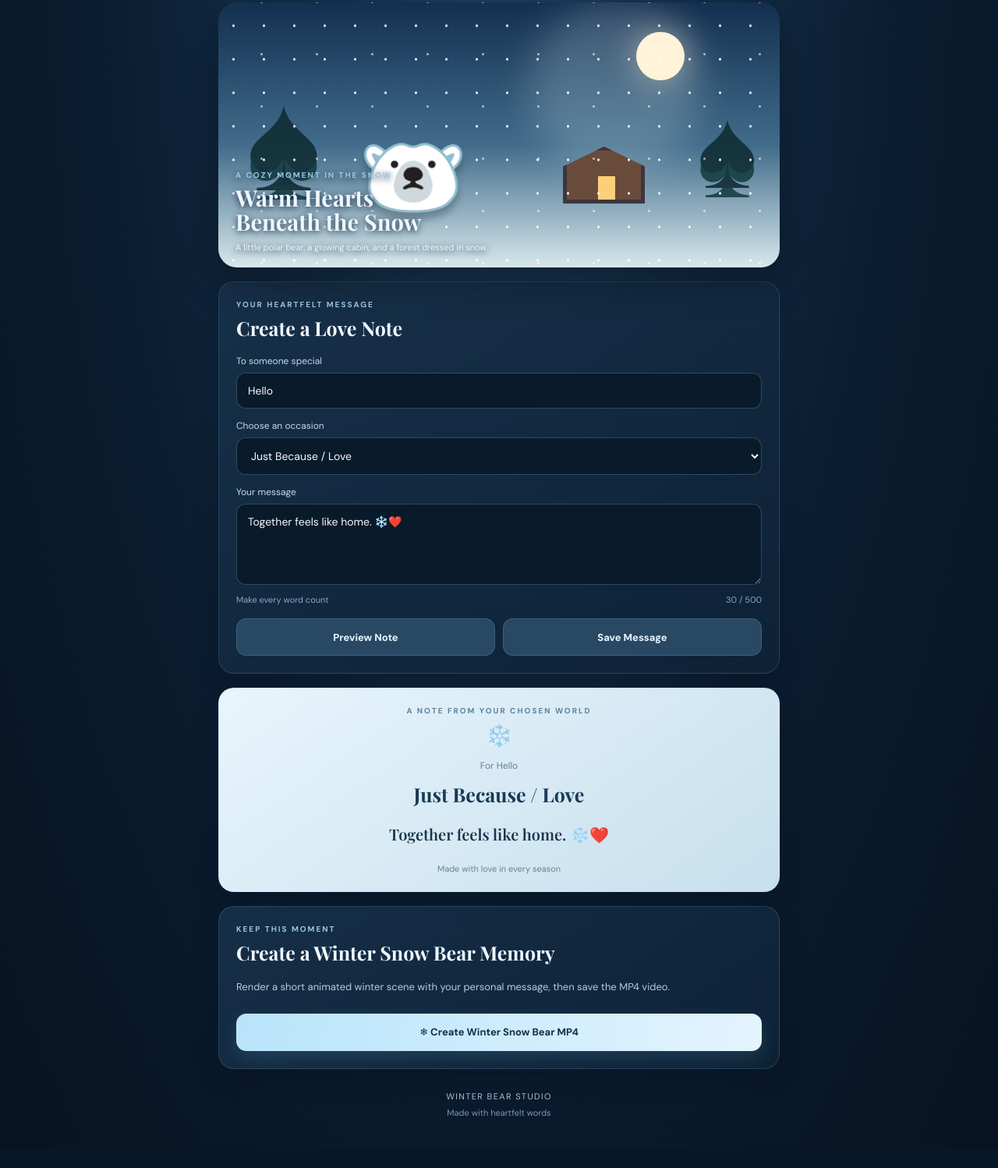
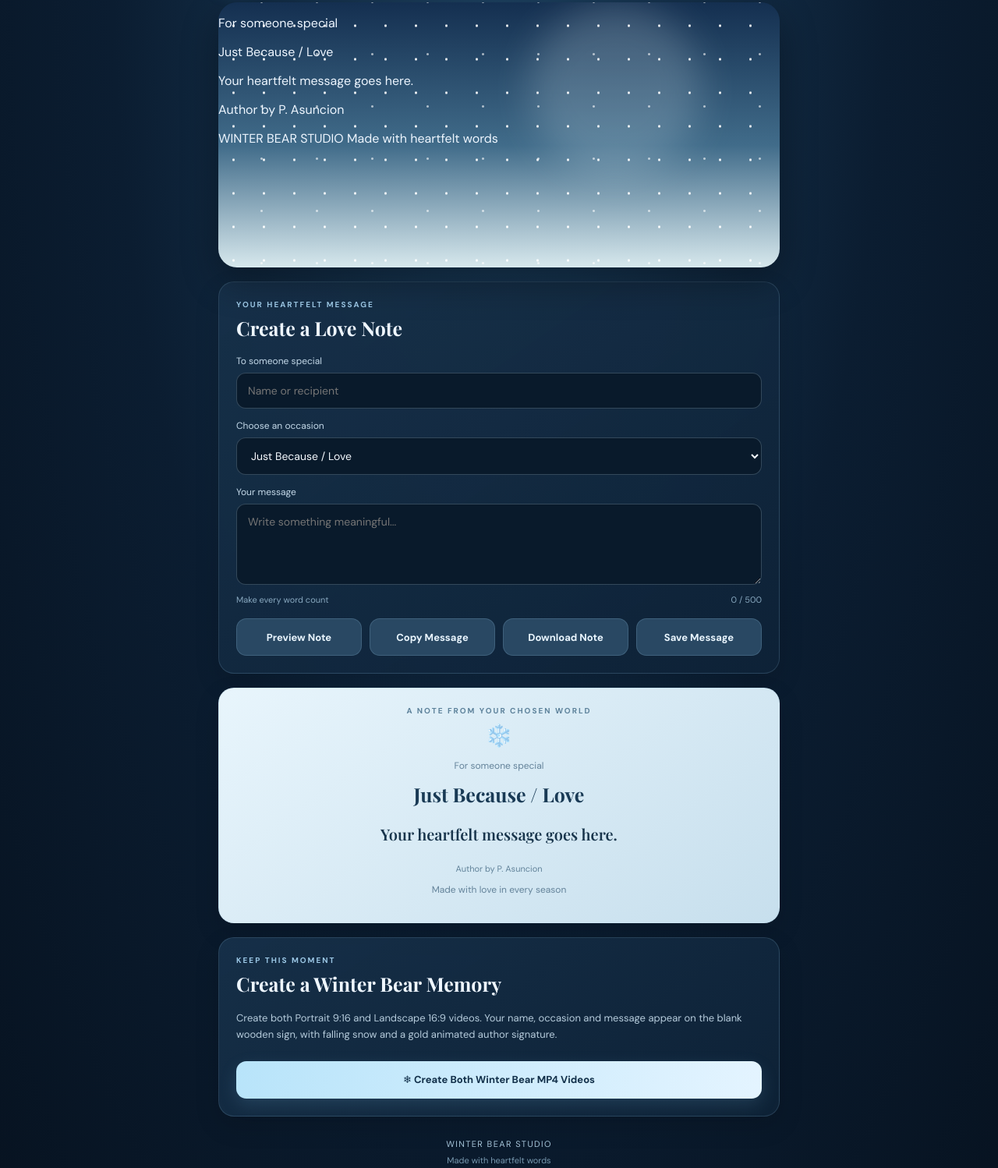
Before and after one commit to philipasuncion6-tech/WINTER-BEAR-STUDIO, a website built with Vite: page index.html in a window 1280 px wide. Shown: the part 95-1593 px from the top of the page at 78% size. Before the commit the page ends 1569 px from the top, so only its background shows below. Built offline with nearby package versions, Linux system fonts and the light colour scheme.

Commit message:
Update Winter Bear Studio main page

```diff
--- a/index.html
+++ b/index.html
@@ -1,3 +1,4 @@
+
 <!doctype html>
 <html lang="en">
 <head>
@@ -12,46 +13,101 @@
   <main class="app-shell">
     <header class="topbar">
       <div class="brand-mark">❄</div>
-      <div><p class="eyebrow">A LITTLE NOTE • A LASTING MEMORY</p><h1>WINTER BEAR <span>STUDIO</span></h1></div>
+      <div>
+        <p class="eyebrow">A LITTLE NOTE • A LASTING MEMORY</p>
+        <h1>WINTER BEAR <span>STUDIO</span></h1>
+      </div>
     </header>
 
-    <section class="hero scene-card" aria-label="Winter Bear scene">
-      <div class="scene-glow"></div><div class="moon"></div>
-      <div class="pine pine-one">♠</div><div class="pine pine-two">♠</div><div class="cabin"><span>▰</span><i></i></div>
-      <div class="bear" aria-label="Polar bear">🐻‍❄️</div>
+    <section class="hero scene-card" aria-label="Personalized Winter Bear scene">
+      <div class="scene-glow"></div>
       <div class="snow-layer"></div>
-      <div class="hero-copy"><p class="eyebrow">A COZY MOMENT IN THE SNOW</p><h2>Warm Hearts<br> Beneath the Snow</h2><p>A little polar bear, a glowing cabin, and a forest dressed in snow.</p></div>
+      <div class="preview-sign-content" aria-live="polite">
+        <p id="previewTo" class="preview-sign-to">Someone special</p>
+        <p id="previewOccasion" class="preview-sign-occasion">Just Because / Love</p>
+        <p id="previewMessage" class="preview-sign-message">Your heartfelt message goes here.</p>
+        <p class="preview-sign-author">Author by P. Asuncion</p>
+      </div>
+      <div class="hero-brand">
+        WINTER BEAR STUDIO
+        <span>Made with heartfelt words</span>
+      </div>
     </section>
 
     <section class="panel">
-      <p class="eyebrow">YOUR HEARTFELT MESSAGE</p><h2>Create a Love Note</h2>
+      <p class="eyebrow">YOUR HEARTFELT MESSAGE</p>
+      <h2>Create a Love Note</h2>
+
       <label for="recipient">To someone special</label>
-      <input id="recipient" maxlength="60" value="Hello" placeholder="Name or recipient">
+      <input id="recipient" maxlength="60" value="" placeholder="Name or recipient">
+
       <label for="occasion">Choose an occasion</label>
-      <select id="occasion"><option>Just Because / Love</option><option>Birthday</option><option>Anniversary</option><option>Thank You</option><option>Thinking of You</option><option>Christmas / Holiday</option></select>
+      <select id="occasion">
+        <option>Just Because / Love</option>
+        <option>Birthday</option>
+        <option>Anniversary</option>
+        <option>Thank You</option>
+        <option>Thinking of You</option>
+        <option>Christmas / Holiday</option>
+      </select>
+
       <label for="message">Your message</label>
-      <textarea id="message" maxlength="500" placeholder="Write something meaningful...">Together feels like home. ❄️❤️</textarea>
-      <div class="counter"><span>Make every word count</span><span id="count">29 / 500</span></div>
-      <div class="button-row"><button class="button secondary" id="previewBtn">Preview Note</button><button class="button secondary" id="saveNoteBtn">Save Message</button></div>
+      <textarea id="message" maxlength="500" placeholder="Write something meaningful..."></textarea>
+
+      <div class="counter">
+        <span>Make every word count</span>
+        <span id="count">0 / 500</span>
+      </div>
+
+      <div class="button-row editor-actions">
+        <button class="button secondary" id="previewBtn" type="button">Preview Note</button>
+        <button class="button secondary" id="copyBtn" type="button">Copy Message</button>
+        <button class="button secondary" id="downloadBtn" type="button">Download Note</button>
+        <button class="button secondary" id="saveNoteBtn" type="button">Save Message</button>
+      </div>
     </section>
 
     <section class="panel note-panel" id="notePanel">
-      <p class="eyebrow">A NOTE FROM YOUR CHOSEN WORLD</p><div class="note-icon">❄️</div>
-      <p class="note-to" id="previewTo">For Hello</p><h2 id="previewOccasion">Just Because / Love</h2>
-      <p class="note-message" id="previewMessage">Together feels like home. ❄️❤️</p>
-      <p class="signature">Made with love in every season</p>
+      <p class="eyebrow">A NOTE FROM YOUR CHOSEN WORLD</p>
+      <div class="note-icon">❄️</div>
+      <p class="note-to" id="notePreviewTo">For someone special</p>
+      <h2 id="notePreviewOccasion">Just Because / Love</h2>
+      <p class="note-message" id="notePreviewMessage">Your heartfelt message goes here.</p>
+      <p class="signature">Author by P. Asuncion</p>
+      <p class="note-to">Made with love in every season</p>
     </section>
 
     <section class="panel export-panel">
-      <p class="eyebrow">KEEP THIS MOMENT</p><h2>Create a Winter Snow Bear Memory</h2>
-      <p>Render a short animated winter scene with your personal message, then save the MP4 video.</p>
-      <button class="button primary" id="createVideoBtn">❄ Create Winter Snow Bear MP4</button>
-      <div class="progress-wrap" id="progressWrap" hidden><div class="progress-track"><div id="progressBar"></div></div><p id="status" role="status">Preparing your winter memory…</p></div>
+      <p class="eyebrow">KEEP THIS MOMENT</p>
+      <h2>Create a Winter Bear Memory</h2>
+      <p>
+        Create both Portrait 9:16 and Landscape 16:9 videos.
+        Your name, occasion and message appear on the blank wooden sign,
+        with falling snow and a gold animated author signature.
+      </p>
+
+      <button class="button primary" id="createVideoBtn">
+        ❄ Create Both Winter Bear MP4 Videos
+      </button>
+
+      <div class="progress-wrap" id="progressWrap" hidden>
+        <div class="progress-track">
+          <div id="progressBar"></div>
+        </div>
+        <p id="status" role="status">Preparing your winter memory…</p>
+      </div>
+
       <div id="result" class="result" hidden></div>
+      <div id="downloadLinks" class="download-links" hidden aria-live="polite"></div>
       <video id="videoPreview" controls playsinline hidden></video>
     </section>
-    <footer>WINTER BEAR STUDIO <span>Made with heartfelt words</span></footer>
+
+    <footer>
+      WINTER BEAR STUDIO
+      <span>Made with heartfelt words</span>
+    </footer>
   </main>
+
   <script type="module" src="./src/main.js"></script>
 </body>
 </html>
```
